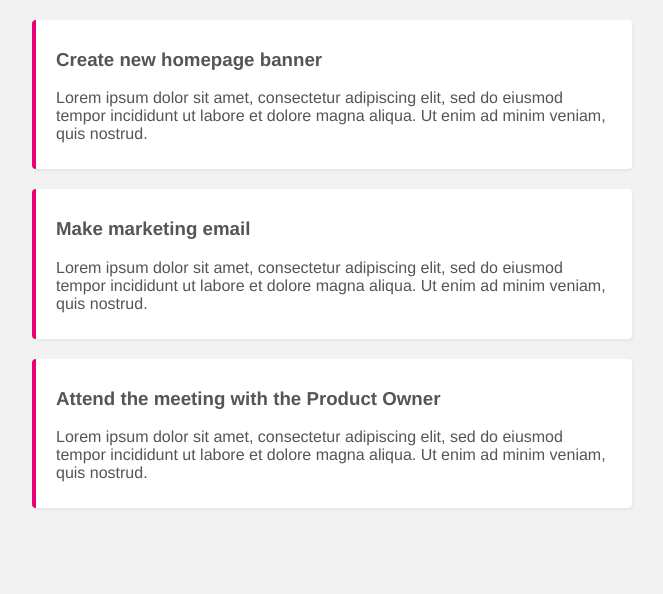
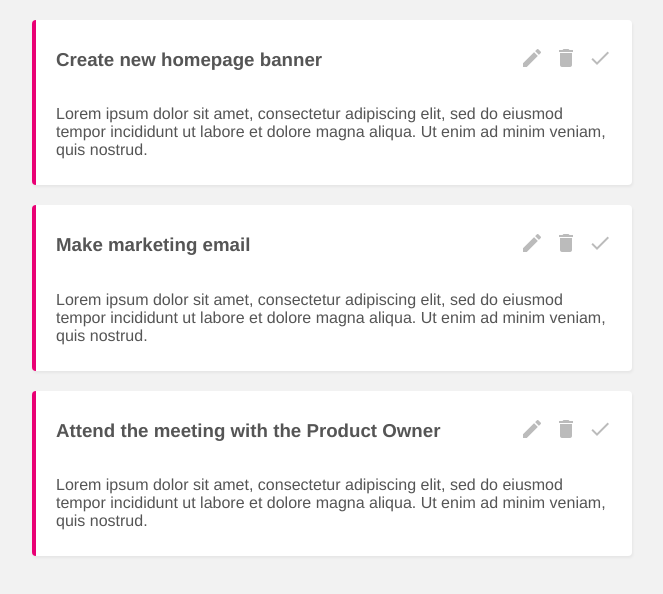
Before and after one commit to StefanoConsonni/tasko-vue, a Vue app: page / in a window 1280 px wide. Shown: the top 594 px of the page, without its empty margins (308-971 px from the left). Built offline with nearby package versions, Linux system fonts and the light colour scheme; data requests are answered from the project's data file.

Commit message:
add styles to SingleProject.vue

```diff
--- a/public/index.html
+++ b/public/index.html
@@ -1,15 +1,19 @@
 <!DOCTYPE html>
 <html lang="">
   <head>
-    <meta charset="utf-8">
-    <meta http-equiv="X-UA-Compatible" content="IE=edge">
-    <meta name="viewport" content="width=device-width,initial-scale=1.0">
-    <link rel="icon" href="<%= BASE_URL %>favicon.ico">
+    <meta charset="utf-8" />
+    <meta http-equiv="X-UA-Compatible" content="IE=edge" />
+    <meta name="viewport" content="width=device-width,initial-scale=1.0" />
+    <link rel="icon" href="<%= BASE_URL %>favicon.ico" />
+    <link href="https://fonts.googleapis.com/css2?family=Material+Icons" rel="stylesheet" />
     <title><%= htmlWebpackPlugin.options.title %></title>
   </head>
   <body>
     <noscript>
-      <strong>We're sorry but <%= htmlWebpackPlugin.options.title %> doesn't work properly without JavaScript enabled. Please enable it to continue.</strong>
+      <strong
+        >We're sorry but <%= htmlWebpackPlugin.options.title %> doesn't work properly without
+        JavaScript enabled. Please enable it to continue.</strong
+      >
     </noscript>
     <div id="app"></div>
     <!-- built files will be auto injected -->
--- a/src/components/SingleProject.vue
+++ b/src/components/SingleProject.vue
@@ -2,6 +2,11 @@
   <div class="project">
     <div class="actions">
       <h3 @click="toggleDetails">{{ project.title }}</h3>
+      <div class="icons">
+        <span class="material-icons"> edit </span>
+        <span class="material-icons"> delete </span>
+        <span class="material-icons"> done </span>
+      </div>
     </div>
     <div class="details" v-if="showDetails">
       <p>{{ project.details }}</p>
@@ -26,6 +31,10 @@
 </script>
 
 <style scoped>
+  h3 {
+    cursor: pointer;
+  }
+
   .project {
     margin: 20px auto;
     background: white;
@@ -35,7 +44,20 @@
     border-left: 4px solid #e90074;
   }
 
-  h3 {
+  .actions {
+    display: flex;
+    justify-content: space-between;
+    align-items: center;
+  }
+
+  .material-icons {
+    font-size: 24px;
+    margin-left: 10px;
+    color: #bbb;
     cursor: pointer;
   }
+
+  .material-icons:hover {
+    color: #777;
+  }
 </style>
```
Also changed, not shown: 1 other file (tests, documents, lock files or other folders).
